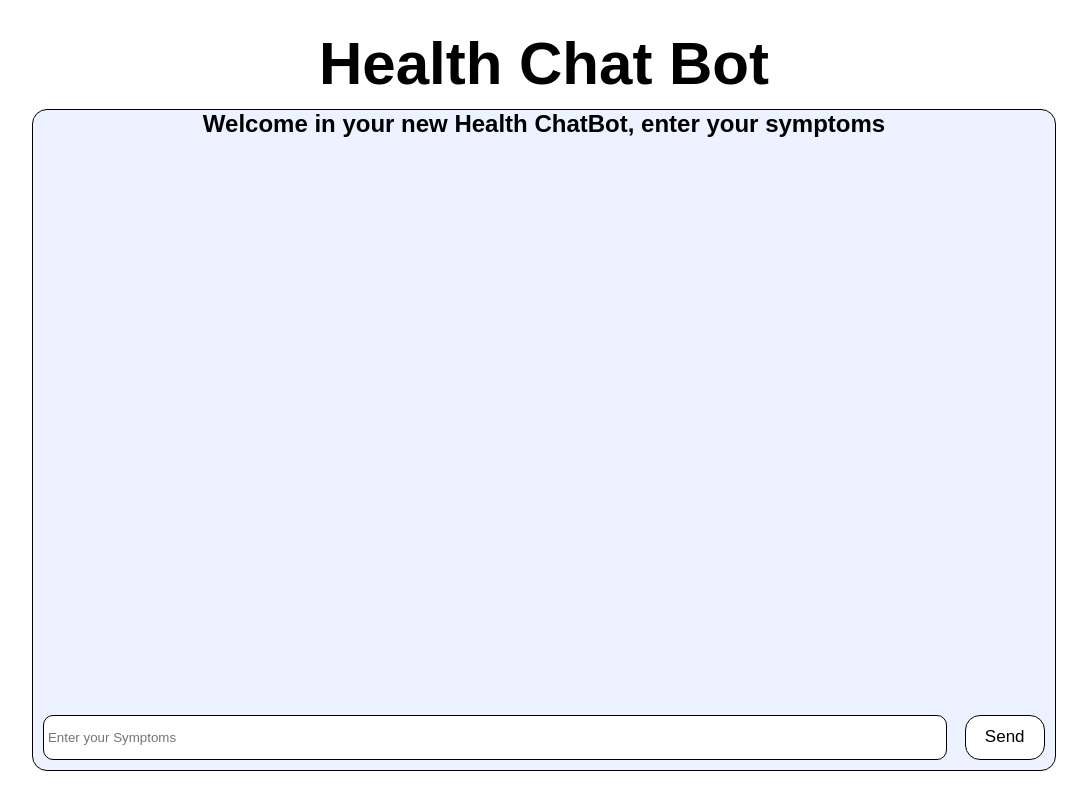
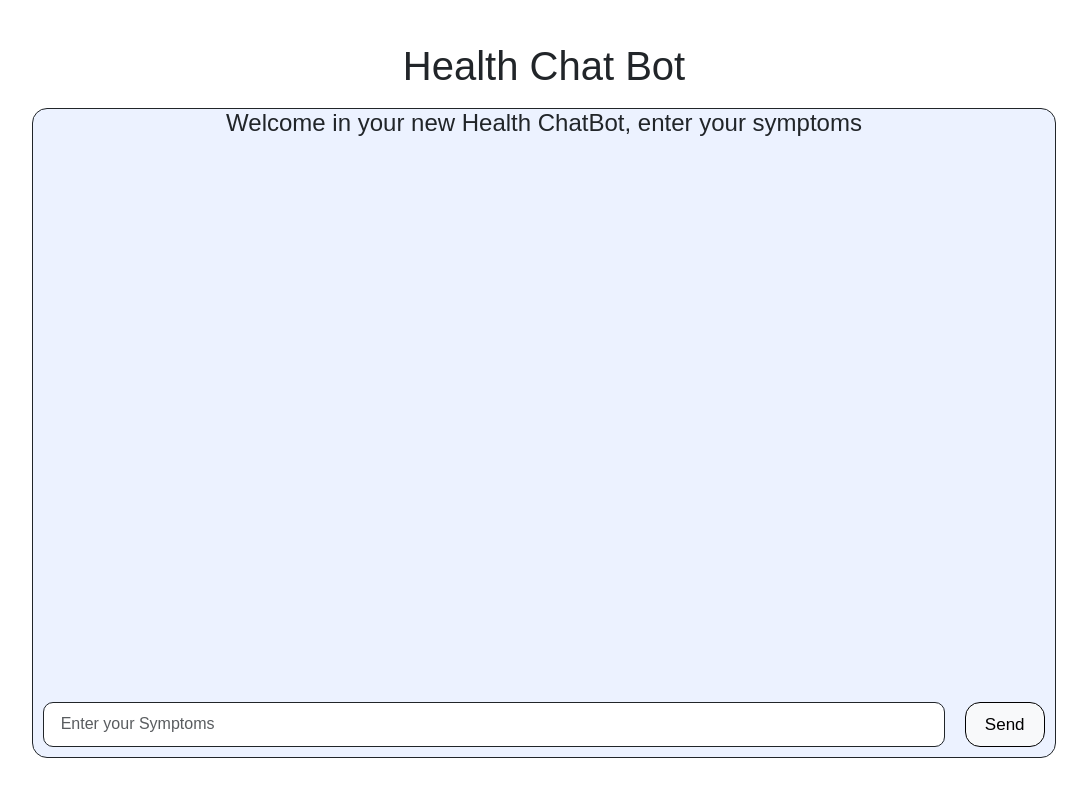
Before and after one commit to tristanretali/health-chatbot, a Flask app: page / in a window 1280 px wide. Shown: the whole page, without its empty margins (96-1183 px from the left). Run offline with Flask 3, Linux system fonts and the light colour scheme; parts of the project's set-up code (start-up, migrations or seed data) failed here and were passed over; some web fonts are replaced.

Commit message:
fix: :art: Fix different things

```diff
--- a/app.py
+++ b/app.py
@@ -127,7 +127,7 @@
             all_messages.append(current_message)
             current_response = response["choices"][0]["text"].replace("\n", "")
             if current_response == "failed":
-                all_messages.append(NO_DISEASE_MESSAGES[random.randint(0, len(NO_DISEASE_MESSAGES) -1)])
+                all_messages.append(NO_DISEASE_MESSAGES[random.randint(0, len(NO_DISEASE_MESSAGES)-1)])
             else:
                 all_messages.append(
                     f"You potentially have a {prediction(current_response)}. You should try these medications: {find_medications(prediction(current_response))}"
--- a/requirements.txt
+++ b/requirements.txt
@@ -1,3 +1,4 @@
+numpy
 flask
 openai
 pandas
--- a/static/css/styles.css
+++ b/static/css/styles.css
@@ -34,9 +34,6 @@
     flex-direction: column;
     justify-content: space-between;
 }
-#answer{
-    color: white;
-}
 .message{
     background-color: #3776FF;
     max-width: 45%;
@@ -69,7 +66,7 @@
     font-size: 17px;
 }
 #button{
-    background-color: white;
+
     width: 8%;
     border: solid 1px;
     border-radius: 15px;
--- a/templates/index.html
+++ b/templates/index.html
@@ -5,13 +5,14 @@
     <meta http-equiv="X-UA-Compatible" content="IE=edge">
     <meta name="viewport" content="width=device-width, initial-scale=1.0">
     <link rel="stylesheet" href="{{ url_for('static', filename='css/styles.css') }}">
+    <link href="https://cdn.jsdelivr.net/npm/bootstrap@5.3.0-alpha3/dist/css/bootstrap.min.css" rel="stylesheet" integrity="sha384-KK94CHFLLe+nY2dmCWGMq91rCGa5gtU4mk92HdvYe+M/SXH301p5ILy+dN9+nJOZ" crossorigin="anonymous">
     <title>Health ChatBot</title>
 </head>
 <body>
     <main>
         <h1>Health Chat Bot</h1>
         <div id="chatbot">
-            <h2>{{ welcome_msg }}</h2>
+            <h4>{{ welcome_msg }}</h4>
             <div id="user-area">
                 <div id="answers">
                     {% for message in all_messages %}
@@ -19,11 +20,12 @@
                     {% endfor %}
                 </div>
                 <form action="/ask" method="post">
-                    <input type="text" name="symptom-input" placeholder=" Enter your Symptoms" id="symptom-input">
-                    <input type="submit" value="Send" id="button">
+                    <input type="text" name="symptom-input" placeholder=" Enter your Symptoms" id="symptom-input" class="form-control">
+                    <input type="submit" value="Send" id="button" class="btn btn-light">
                 </form>
             </div>
         </div>
     </main>
+    <script src="https://cdn.jsdelivr.net/npm/bootstrap@5.3.0-alpha3/dist/js/bootstrap.bundle.min.js" integrity="sha384-ENjdO4Dr2bkBIFxQpeoTz1HIcje39Wm4jDKdf19U8gI4ddQ3GYNS7NTKfAdVQSZe" crossorigin="anonymous"></script>
 </body>
 </html>
--- a/utils.py
+++ b/utils.py
@@ -1,5 +1,4 @@
 import pandas as pd
-from tensorflow import keras
 from keras.preprocessing.text import Tokenizer
 
 df_symptoms = pd.read_csv("./datasets/final_dataset.csv").iloc[:250000]
```
